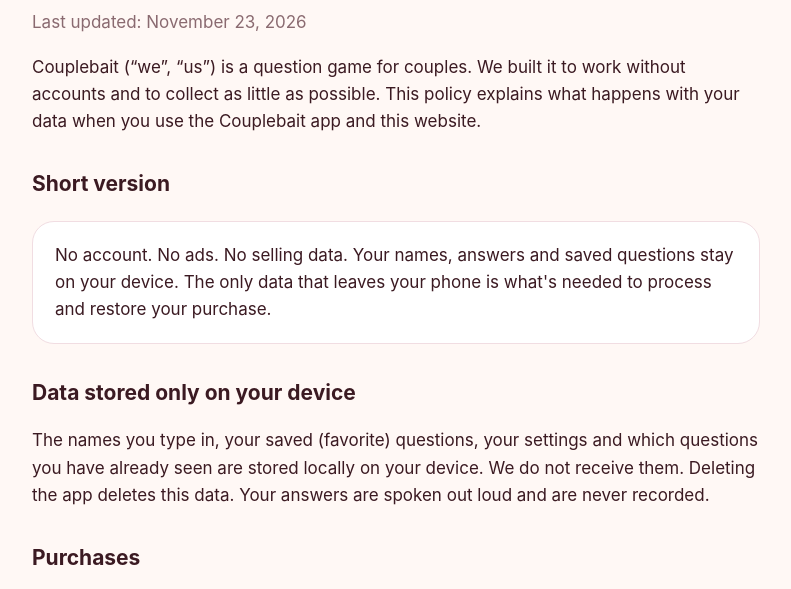
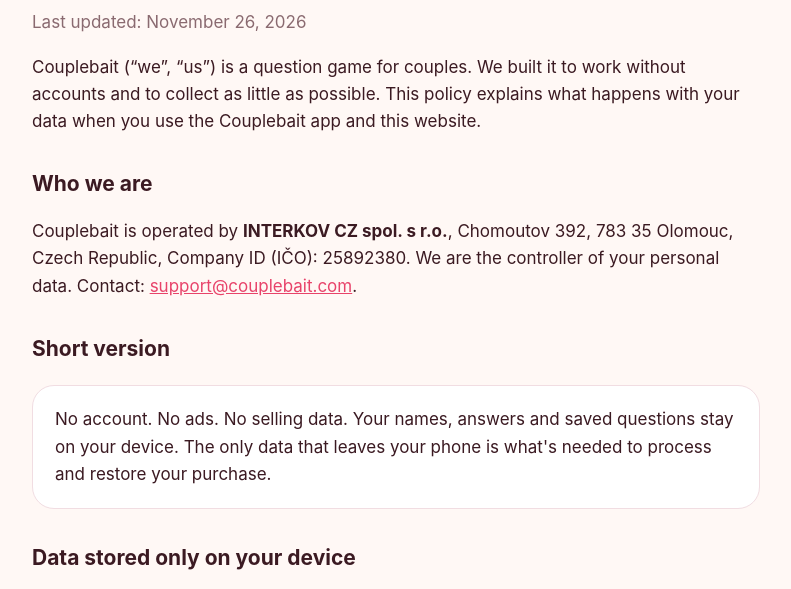
Before and after one commit to ulet-app/couplebait-web, a plain HTML site: page privacy/index.html in a window 1280 px wide. Shown: the part 157-746 px from the top of the page, without its empty margins (244-1035 px from the left). Drawn offline with Linux system fonts and the light colour scheme.

Commit message:
Add operator details (INTERKOV CZ spol. s r.o.) to privacy policy and terms
Co-Authored-By: Claude Opus 5.5 <noreply@anthropic.com>
Claude-Session: https://claude.ai/code/session_01JA488Nwdcz2s9RwU3j3KaM

```diff
--- a/privacy/index.html
+++ b/privacy/index.html
@@ -8,8 +8,10 @@
 <main>
 <div class="doc">
 <h1>Privacy Policy</h1>
-<p class="updated">Last updated: November 23, 2026</p>
+<p class="updated">Last updated: November 26, 2026</p>
 <p>Couplebait (“we”, “us”) is a question game for couples. We built it to work without accounts and to collect as little as possible. This policy explains what happens with your data when you use the Couplebait app and this website.</p>
+<h2>Who we are</h2>
+<p>Couplebait is operated by <strong>INTERKOV CZ spol. s r.o.</strong>, Chomoutov 392, 783 35 Olomouc, Czech Republic, Company ID (IČO): 25892380. We are the controller of your personal data. Contact: <a href="mailto:support@couplebait.com">support@couplebait.com</a>.</p>
 <h2>Short version</h2>
 <div class="box">No account. No ads. No selling data. Your names, answers and saved questions stay on your device. The only data that leaves your phone is what's needed to process and restore your purchase.</div>
 <h2>Data stored only on your device</h2>
```
Also changed, not shown: terms/index.html (+2 -1 lines).
